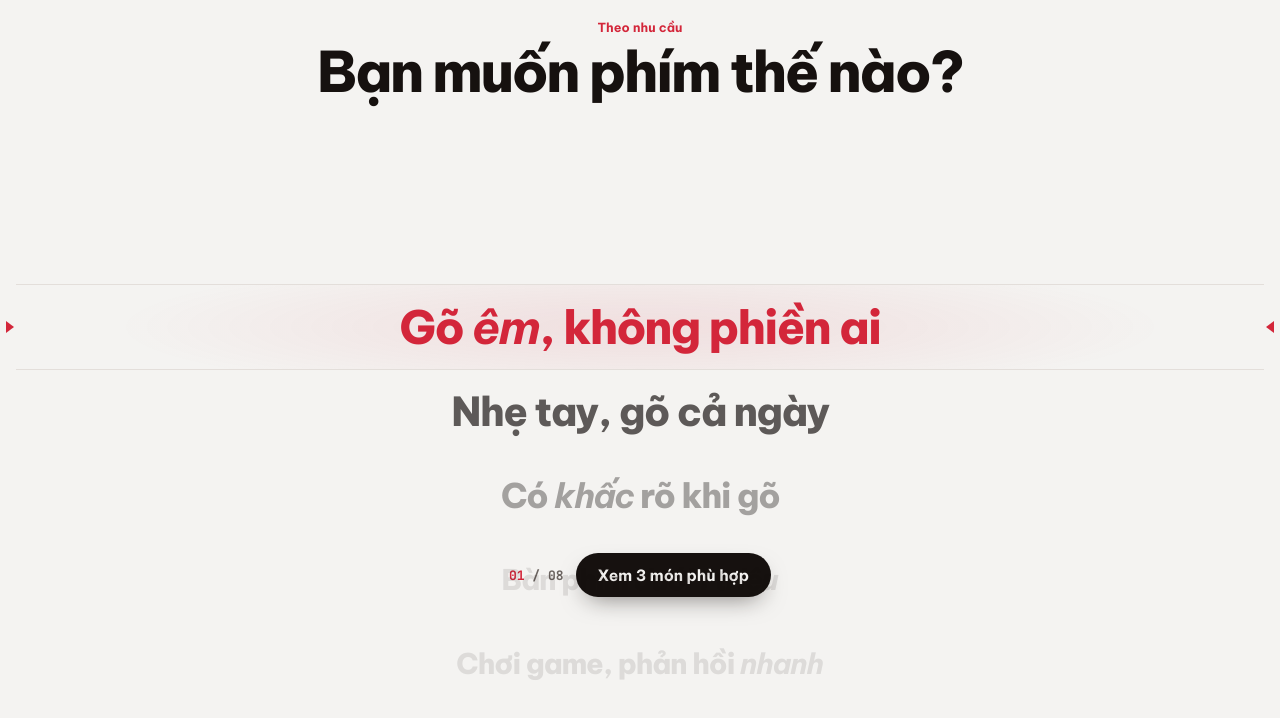
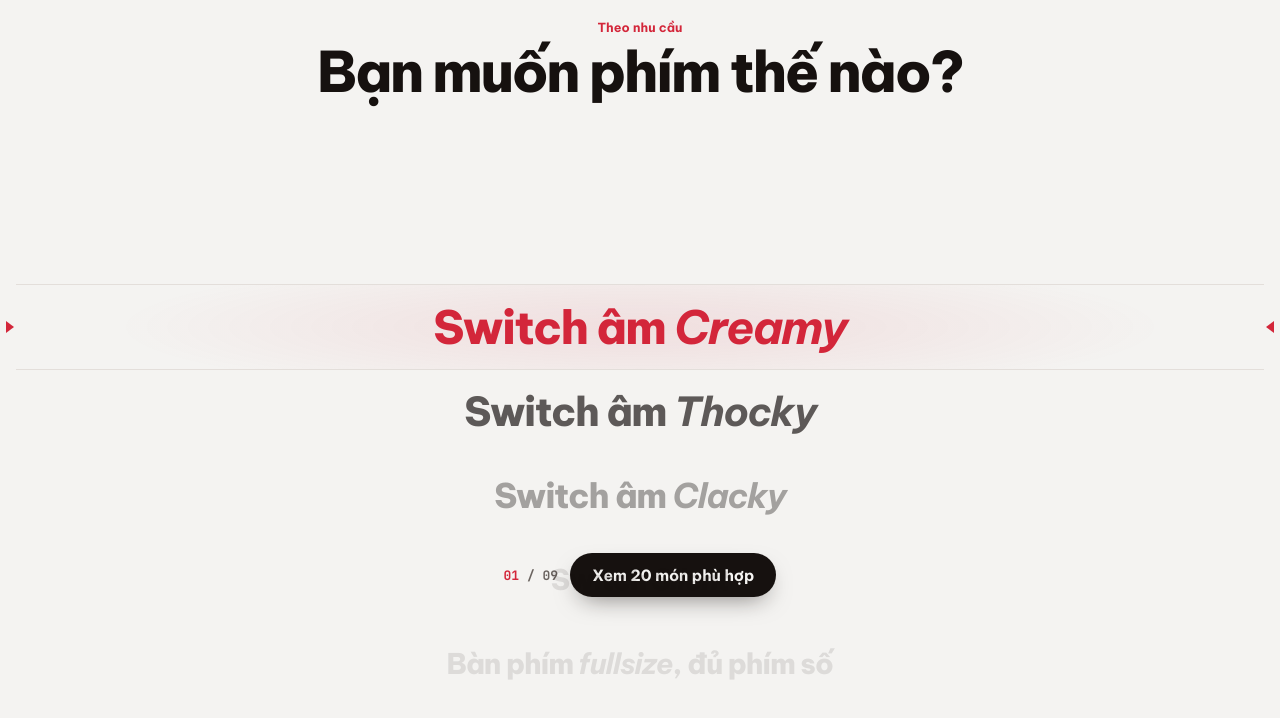
Before and after one commit to vanhung261101-code/nhapmonphimco, a plain HTML site: page index.html in a window 1280 px wide. Shown: the part 3143-3861 px from the top of the page. Drawn offline with Linux system fonts and the light colour scheme.

Commit message:
Thanh cuộn nhu cầu mới: lọc theo âm switch, layout và phím nhôm

```diff
--- a/index.html
+++ b/index.html
@@ -207,6 +207,7 @@ html.m-enter:not(.m-enter-done) .hero [data-up]{opacity:0; transform:translateY(
 /* moment: bánh xe nhu cầu */
 .wheel{position:relative}
 .wheel__track{height:calc(var(--n, 8) * 34svh + 100svh)}
+@media (max-width:959px){ .wheel__track{height:calc(var(--n, 8) * 20svh + 100svh)} }
 .wheel__stick{position:sticky; top:0; height:100svh; display:flex; flex-direction:column; justify-content:center; overflow:hidden}
 .wheel__head{text-align:center; display:flex; flex-direction:column; gap:10px; align-items:center; padding-bottom:18px}
 .wheel__view{position:relative; height:min(52svh, 440px)}
@@ -456,22 +457,23 @@ footer a{text-underline-offset:3px}
 <script>
 const CATS=[{k:"kb",label:"Bàn phím"},{k:"sw",label:"Switch"},{k:"kc",label:"Keycap"},{k:"pk",label:"Phụ kiện"}];
 const FILTERS={
-  kb:[["all","Tất cả"],["lt1","Dưới 1 triệu"],["1to2","1–2 triệu"],["gt2","Trên 2 triệu"],["HE","Rapid Trigger"],["75%","75%"],["65%","60–65%"],["TKL","TKL"],["Full","Full size"],["Kit","Kit / case"]],
-  sw:[["all","Tất cả"],["Linear","Linear"],["Tactile","Tactile"],["Silent","Silent"],["lt5k","Dưới 5k/con"]],
+  kb:[["all","Tất cả"],["lt1","Dưới 1 triệu"],["1to2","1–2 triệu"],["gt2","Trên 2 triệu"],["HE","Rapid Trigger"],["75%","75%"],["65%","60–65%"],["le75","75/65%"],["TKL","TKL"],["Full","Full size"],["Nhôm","Vỏ nhôm"],["Kit","Kit / case"]],
+  sw:[["all","Tất cả"],["Creamy","Âm Creamy"],["Thocky","Âm Thocky"],["Clacky","Âm Clacky"],["Linear","Linear"],["Tactile","Tactile"],["Silent","Silent"],["lt5k","Dưới 5k/con"]],
   kc:[["all","Tất cả"],["lt300","Dưới 300k"],["300to500","300–500k"],["gt500","Trên 500k"]],
   pk:[["all","Tất cả"]]
 };
-const TEST={all:()=>true,lt1:p=>p.price<1e6,"1to2":p=>p.price>=1e6&&p.price<=2e6,gt2:p=>p.price>2e6,lt5k:p=>p.price<5000,lt300:p=>p.price<3e5,"300to500":p=>p.price>=3e5&&p.price<=5e5,gt500:p=>p.price>5e5,"65%":p=>p.tags.includes("65%")||p.tags.includes("60%")};
+const TEST={all:()=>true,lt1:p=>p.price<1e6,"1to2":p=>p.price>=1e6&&p.price<=2e6,gt2:p=>p.price>2e6,lt5k:p=>p.price<5000,lt300:p=>p.price<3e5,"300to500":p=>p.price>=3e5&&p.price<=5e5,gt500:p=>p.price>5e5,"65%":p=>p.tags.includes("65%")||p.tags.includes("60%"),le75:p=>["75%","65%","60%"].some(t=>p.tags.includes(t))};
 /* bánh xe nhu cầu: chữ hiển thị, nhóm, bộ lọc */
 const NEEDS=[
-  ["Gõ <i>êm</i>, không phiền ai","sw","Silent"],
-  ["Nhẹ tay, gõ cả ngày","sw","Linear"],
-  ["Có <i>khấc</i> rõ khi gõ","sw","Tactile"],
-  ["Bàn phím <i>dưới 1 triệu</i>","kb","lt1"],
-  ["Chơi game, phản hồi <i>nhanh</i>","kb","HE"],
-  ["Gọn bàn, layout 75%","kb","75%"],
-  ["Đủ <i>phím số</i>, full size","kb","Full"],
-  ["Keycap <i>dưới 300k</i>","kc","lt300"]
+  ["Switch âm <i>Creamy</i>","sw","Creamy"],
+  ["Switch âm <i>Thocky</i>","sw","Thocky"],
+  ["Switch âm <i>Clacky</i>","sw","Clacky"],
+  ["Switch <i>Silent</i>","sw","Silent"],
+  ["Bàn phím <i>fullsize</i>, đủ phím số","kb","Full"],
+  ["Bàn phím <i>TKL</i> phổ thông","kb","TKL"],
+  ["Bàn phím layout <i>75%/65%</i> gọn đẹp","kb","le75"],
+  ["Bàn phím khung <i>nhôm</i>","kb","Nhôm"],
+  ["Keycap <i>đẹp</i>","kc","all"]
 ];
 const $=s=>document.querySelector(s);
 const reduce=matchMedia("(prefers-reduced-motion: reduce)").matches;
@@ -551,6 +553,11 @@ render();
     count.innerHTML=`<b>${String(i+1).padStart(2,"0")}</b> / ${String(NEEDS.length).padStart(2,"0")}`;
     go.textContent=`Xem ${n(i)} món phù hợp`;go.dataset.goto=NEEDS[i][1];go.dataset.filter=NEEDS[i][2]};
   if(reduce){show(0);items.forEach(li=>li.addEventListener("focusin",()=>show(+li.dataset.i)));return}
+  /* tiêu đề dài: thu nhỏ chữ cho vừa một dòng thay vì xuống dòng */
+  const fit=()=>items.forEach(li=>{const b=li.firstChild;b.style.fontSize="";const cs=getComputedStyle(li);
+    const av=li.clientWidth-parseFloat(cs.paddingLeft)-parseFloat(cs.paddingRight),w=b.offsetWidth;
+    if(w>av)b.style.fontSize=(parseFloat(getComputedStyle(b).fontSize)*av/w).toFixed(1)+"px"});
+  fit();if(document.fonts)document.fonts.ready.then(fit);addEventListener("resize",fit);
   let raf=0;
   const tick=()=>{raf=0;const r=track.getBoundingClientRect();const span=r.height-innerHeight;
     const p=Math.min(1,Math.max(0,-r.top/Math.max(1,span)));const x=p*(NEEDS.length-1);
--- a/products.js
+++ b/products.js
@@ -160,6 +160,16 @@ const P = [
 ["154","Mintcaps Mario","kc",["Cherry"],678900,678900,"1","vn-11134201-81ztc-msw9wly5qebte5","https://s.shopee.vn/1W0pbL1QF5"]
 ].map(r=>({id:r[0],name:r[1],cat:r[2],tags:r[3],price:r[4],orig:r[5],sold:r[6],img:r[7],link:r[8]}));
 
+/* Tag bổ sung theo id sản phẩm. Thêm/bớt: sửa danh sách id bên dưới.
+   Âm thanh switch do kênh tự xếp loại. Silent dùng tag "Silent" có sẵn ở dòng dữ liệu. */
+const EXTRA_TAGS = {
+  Creamy: ["15","16","17","19","21","24","99","125","106","141","22","55","57","126","132","136","138","127","133","134"],
+  Thocky: ["58","56","59","51","114","123","103","20","122","104","105","135","139","111","129","52","18"],
+  Clacky: ["23","53","48","49","54","102","109","110","121","118","124","100","115","116","117","119"],
+  "Nhôm": ["0","2","3","41","46","97","47","149","62","63","64","65","144"]
+};
+Object.entries(EXTRA_TAGS).forEach(([tag,ids])=>ids.forEach(id=>{const p=P.find(x=>x.id===id);if(p&&!p.tags.includes(tag))p.tags.unshift(tag)}));
+
 /* "Lựa chọn của mình" cho người mới nhập môn: id + nhãn + lý do + điểm nhấn (số liệu từ Shopee ngày 14/11/2026).
    Lý do nên được viết lại bằng giọng của kênh. video: link video review nếu có. */
 const STARTER = [
```
